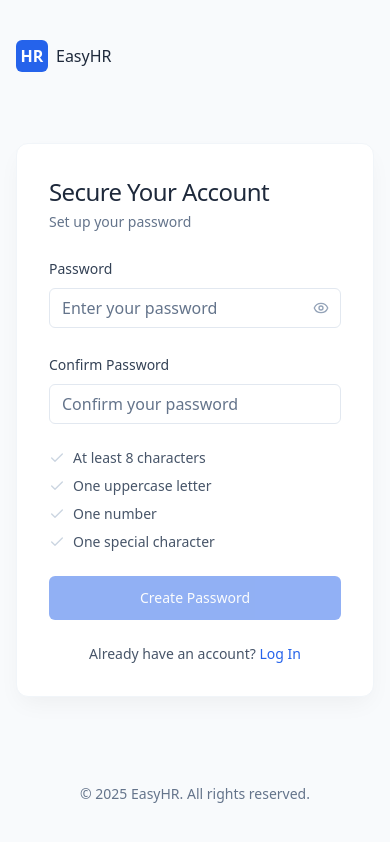
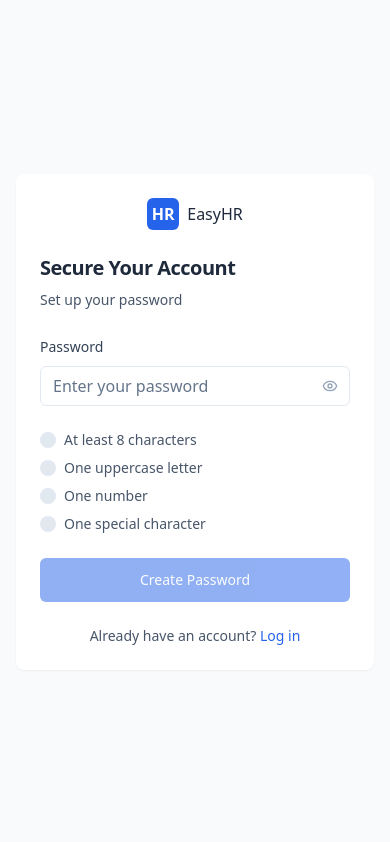
Before and after one commit to NikhilDendeti/gentle-signup-forms, a React (Vite) app: page /setup-password in a window 390 px wide. Built offline with nearby package versions, Linux system fonts and the light colour scheme.

Commit message:
Update UI for responsiveness
Update the UI components to be responsive and flexible across different screen sizes.

```diff
--- a/src/components/EmailUpdate.tsx
+++ b/src/components/EmailUpdate.tsx
@@ -2,7 +2,6 @@
 import { useState } from "react";
 import { useForm } from "react-hook-form";
 import { zodResolver } from "@hookform/resolvers/zod";
-import { Mail } from "lucide-react";
 import { toast } from "sonner";
 import { useNavigate } from "react-router-dom";
 
@@ -68,16 +67,22 @@ const EmailUpdate = ({ currentEmail = "johndoe@company.com" }: EmailUpdateProps)
   };
 
   return (
-    <div className="min-h-screen flex flex-col py-10 px-4 sm:px-6 md:py-16">
-      <header className="max-w-md mx-auto w-full mb-6">
+    <div className="min-h-screen flex flex-col bg-slate-50">
+      <div className="flex-1 flex items-center justify-center">
+        <div className="w-full max-w-md md:max-w-lg mx-auto px-4">
+          <div className="bg-white rounded-lg shadow-sm overflow-hidden p-6 md:p-8">
+            <div className="flex justify-center mb-6">
               <Logo />
-      </header>
-      <main className="flex-1 flex flex-col items-center justify-center w-full">
-        <div className="bg-white rounded-xl border border-slate-100 shadow-soft p-8 max-w-md w-full mx-auto animate-fade-in-up">
-          <h2 className="text-2xl font-medium text-slate-800 mb-1">Update your email address</h2>
-          <p className="text-slate-500 text-sm mb-6">
+            </div>
+
+            <div className="mb-6">
+              <h1 className="text-xl md:text-2xl font-semibold text-slate-800 mb-2">
+                Update your email address
+              </h1>
+              <p className="text-sm text-slate-600">
                 Please enter your new email address below
               </p>
+            </div>
 
             <div className="mb-6">
               <label className="text-sm font-medium text-slate-700 mb-1.5 block">Current email</label>
@@ -93,7 +98,7 @@ const EmailUpdate = ({ currentEmail = "johndoe@company.com" }: EmailUpdateProps)
                   name="email"
                   render={({ field }) => (
                     <FormItem>
-                    <FormLabel className="input-label">New email address</FormLabel>
+                      <FormLabel className="text-sm font-medium text-slate-700">New email address</FormLabel>
                       <FormControl>
                         <Input
                           {...field}
@@ -101,7 +106,7 @@ const EmailUpdate = ({ currentEmail = "johndoe@company.com" }: EmailUpdateProps)
                           className="h-10"
                         />
                       </FormControl>
-                    <FormMessage className="input-error" />
+                      <FormMessage className="text-xs text-red-500 mt-1" />
                     </FormItem>
                   )}
                 />
@@ -109,7 +114,7 @@ const EmailUpdate = ({ currentEmail = "johndoe@company.com" }: EmailUpdateProps)
                 <div className="space-y-3">
                   <Button
                     type="submit"
-                  className="primary-button h-11 w-full"
+                    className="w-full h-11 bg-blue-600 hover:bg-blue-700"
                     disabled={!form.formState.isValid || isSubmitting}
                   >
                     {isSubmitting ? (
@@ -125,7 +130,7 @@ const EmailUpdate = ({ currentEmail = "johndoe@company.com" }: EmailUpdateProps)
                   <Button
                     type="button"
                     variant="outline"
-                  className="h-11 w-full border-slate-200 text-slate-700 hover:bg-slate-50"
+                    className="w-full h-11 border-slate-200 text-slate-700 hover:bg-slate-50"
                     onClick={handleCancel}
                   >
                     Cancel
@@ -134,12 +139,8 @@ const EmailUpdate = ({ currentEmail = "johndoe@company.com" }: EmailUpdateProps)
               </form>
             </Form>
           </div>
-      </main>
-      <footer className="mt-10 text-center">
-        <p className="text-sm text-slate-500">
-          &copy; {new Date().getFullYear()} EasyHR. All rights reserved.
-        </p>
-      </footer>
+        </div>
+      </div>
     </div>
   );
 };
--- a/src/components/EmailVerification.tsx
+++ b/src/components/EmailVerification.tsx
@@ -1,9 +1,7 @@
 
 import { useState } from "react";
-import { Mail } from "lucide-react";
 import { toast } from "sonner";
 import { Link } from "react-router-dom";
-
 import { Button } from "@/components/ui/button";
 import Logo from "@/components/Logo";
 
@@ -35,26 +33,28 @@ const EmailVerification = ({ email = "user@email.com" }: EmailVerificationProps)
   };
 
   return (
-    <div className="min-h-screen flex flex-col py-10 px-4 sm:px-6 md:py-16">
-      <header className="max-w-md mx-auto w-full mb-6">
+    <div className="min-h-screen flex flex-col bg-slate-50">
+      <div className="flex-1 flex items-center justify-center">
+        <div className="w-full max-w-md md:max-w-lg mx-auto px-4">
+          <div className="bg-white rounded-lg shadow-sm overflow-hidden p-6 md:p-8">
+            <div className="flex justify-center mb-6">
               <Logo />
-      </header>
-      <main className="flex-1 flex flex-col items-center justify-center w-full">
-        <div className="bg-white rounded-xl border border-slate-100 shadow-soft p-8 max-w-md w-full mx-auto animate-fade-in-up">
-          <div className="flex flex-col items-center justify-center mb-6">
-            <div className="w-16 h-16 bg-blue-50 rounded-full flex items-center justify-center mb-4">
-              <Mail className="h-8 w-8 text-hrms-primary" />
             </div>
-            <h2 className="text-2xl font-medium text-slate-800 mb-1">Verify your email to continue</h2>
-            <p className="text-slate-500 text-sm text-center">
-              We sent a verification link to <span className="font-medium">{email}</span>.<br />
-              Check your inbox.
+
+            <div className="text-center mb-8">
+              <h1 className="text-xl md:text-2xl font-semibold text-slate-800 mb-2">
+                Verify your email to continue
+              </h1>
+              <p className="text-sm text-slate-600">
+                We sent a verification link to <span className="font-medium">{email}</span>.
+                <br />Check your inbox.
               </p>
             </div>
 
+            <div className="space-y-4">
               <Button
                 onClick={handleResendEmail}
-            className="primary-button h-11 w-full"
+                className="w-full h-11 bg-blue-600 hover:bg-blue-700"
                 disabled={isResending}
               >
                 {isResending ? (
@@ -67,21 +67,18 @@ const EmailVerification = ({ email = "user@email.com" }: EmailVerificationProps)
                 )}
               </Button>
 
-          <div className="mt-4 text-center">
+              <div className="text-center">
                 <Link
                   to="/update-email"
-              className="text-sm text-hrms-primary hover:underline font-medium"
+                  className="text-sm text-blue-600 hover:text-blue-700 hover:underline font-medium"
                 >
                   Edit Email Address
                 </Link>
               </div>
             </div>
-      </main>
-      <footer className="mt-10 text-center">
-        <p className="text-sm text-slate-500">
-          &copy; {new Date().getFullYear()} EasyHR. All rights reserved.
-        </p>
-      </footer>
+          </div>
+        </div>
+      </div>
     </div>
   );
 };
--- a/src/components/LoginForm.tsx
+++ b/src/components/LoginForm.tsx
@@ -1,3 +1,4 @@
+
 import { useState } from "react";
 import { useForm } from "react-hook-form";
 import { zodResolver } from "@hookform/resolvers/zod";
@@ -78,9 +79,12 @@ const LoginForm = () => {
   };
 
   return (
-    <div className="form-card">
-      <h2 className="text-2xl font-medium text-slate-800 mb-1">Login</h2>
-      <p className="text-slate-500 text-sm mb-6">
+    <div className="min-h-screen flex flex-col bg-slate-50">
+      <div className="flex-1 flex items-center justify-center">
+        <div className="w-full max-w-md md:max-w-lg mx-auto px-4">
+          <div className="bg-white rounded-lg shadow-sm overflow-hidden p-6 md:p-8">
+            <h2 className="text-xl md:text-2xl font-semibold text-slate-800 mb-1">Login</h2>
+            <p className="text-sm text-slate-600 mb-6">
               Access your HRMS administrator account
             </p>
 
@@ -91,7 +95,7 @@ const LoginForm = () => {
                   name="email"
                   render={({ field }) => (
                     <FormItem>
-                <FormLabel className="input-label">Email</FormLabel>
+                      <FormLabel className="text-sm font-medium text-slate-700">Email</FormLabel>
                       <div className="relative">
                         <FormControl>
                           <div className="relative">
@@ -104,7 +108,7 @@ const LoginForm = () => {
                           </div>
                         </FormControl>
                       </div>
-                <FormMessage className="input-error" />
+                      <FormMessage className="text-xs text-red-500 mt-1" />
                     </FormItem>
                   )}
                 />
@@ -114,7 +118,7 @@ const LoginForm = () => {
                   name="password"
                   render={({ field }) => (
                     <FormItem>
-                <FormLabel className="input-label">Password</FormLabel>
+                      <FormLabel className="text-sm font-medium text-slate-700">Password</FormLabel>
                       <div className="relative">
                         <Lock className="absolute left-3 top-1/2 -translate-y-1/2 h-4 w-4 text-slate-400" />
                         <FormControl>
@@ -139,7 +143,7 @@ const LoginForm = () => {
                           )}
                         </Button>
                       </div>
-                <FormMessage className="input-error" />
+                      <FormMessage className="text-xs text-red-500 mt-1" />
                     </FormItem>
                   )}
                 />
@@ -164,7 +168,7 @@ const LoginForm = () => {
                   />
                   <Link
                     to="/forgot-password"
-              className="text-sm text-hrms-primary hover:underline font-medium"
+                    className="text-sm text-blue-600 hover:text-blue-700 hover:underline font-medium"
                   >
                     Forgot password?
                   </Link>
@@ -172,7 +176,7 @@ const LoginForm = () => {
 
                 <Button
                   type="submit"
-            className="primary-button h-11 w-full"
+                  className="w-full h-11 bg-blue-600 hover:bg-blue-700"
                   disabled={!form.formState.isValid || isSubmitting}
                 >
                   {isSubmitting ? (
@@ -191,7 +195,7 @@ const LoginForm = () => {
               <Button
                 type="button"
                 variant="link"
-          className="text-hrms-primary font-medium p-0 h-auto"
+                className="text-blue-600 hover:text-blue-700 font-medium p-0 h-auto"
                 onClick={goToVerification}
               >
                 Need to verify your email?
@@ -201,13 +205,16 @@ const LoginForm = () => {
                 Don't have an account?{" "}
                 <Link
                   to="/"
-            className="text-hrms-primary hover:underline font-medium"
+                  className="text-blue-600 hover:text-blue-700 hover:underline font-medium"
                 >
                   Sign Up
                 </Link>
               </p>
             </div>
           </div>
+        </div>
+      </div>
+    </div>
   );
 };
 
--- a/src/components/PasswordSetup.tsx
+++ b/src/components/PasswordSetup.tsx
@@ -1,8 +1,8 @@
 
-import { useState } from "react";
+import { useState, useEffect } from "react";
 import { useForm } from "react-hook-form";
 import { zodResolver } from "@hookform/resolvers/zod";
-import { Eye, EyeOff, Check } from "lucide-react";
+import { Eye, EyeOff } from "lucide-react";
 import { toast } from "sonner";
 import { Link, useNavigate } from "react-router-dom";
 
@@ -54,13 +54,13 @@ const PasswordSetup = () => {
   };
 
   // Update password strength when password changes
-  useState(() => {
+  useEffect(() => {
     if (password) {
       calculatePasswordStrength(password);
     } else {
       setPasswordStrength(0);
     }
-  });
+  }, [password]);
 
   const getStrengthLabel = () => {
     if (passwordStrength <= 25) return "Weak password";
@@ -104,17 +104,28 @@ const PasswordSetup = () => {
     setShowPassword(!showPassword);
   };
 
+  const hasMinLength = password.length >= 8;
+  const hasUpperCase = /[A-Z]/.test(password);
+  const hasNumber = /[0-9]/.test(password);
+  const hasSpecialChar = /[^a-zA-Z0-9]/.test(password);
+
   return (
-    <div className="min-h-screen flex flex-col py-10 px-4 sm:px-6 md:py-16">
-      <header className="max-w-md mx-auto w-full mb-6">
+    <div className="min-h-screen flex flex-col bg-slate-50">
+      <div className="flex-1 flex items-center justify-center">
+        <div className="w-full max-w-md md:max-w-lg mx-auto px-4">
+          <div className="bg-white rounded-lg shadow-sm overflow-hidden p-6 md:p-8">
+            <div className="flex justify-center mb-6">
               <Logo />
-      </header>
-      <main className="flex-1 flex flex-col items-center justify-center w-full">
-        <div className="bg-white rounded-xl border border-slate-100 shadow-soft p-8 max-w-md w-full mx-auto animate-fade-in-up">
-          <h2 className="text-2xl font-medium text-slate-800 mb-1">Secure Your Account</h2>
-          <p className="text-slate-500 text-sm mb-6">
+            </div>
+
+            <div className="mb-6">
+              <h1 className="text-xl md:text-2xl font-semibold text-slate-800 mb-2">
+                Secure Your Account
+              </h1>
+              <p className="text-sm text-slate-600">
                 Set up your password
               </p>
+            </div>
 
             <Form {...form}>
               <form onSubmit={form.handleSubmit(handleSubmit)} className="space-y-6">
@@ -123,7 +134,7 @@ const PasswordSetup = () => {
                   name="password"
                   render={({ field }) => (
                     <FormItem>
-                    <FormLabel className="input-label">Password</FormLabel>
+                      <FormLabel className="text-sm font-medium text-slate-700">Password</FormLabel>
                       <div className="relative">
                         <FormControl>
                           <Input
@@ -131,10 +142,6 @@ const PasswordSetup = () => {
                             type={showPassword ? "text" : "password"}
                             placeholder="Enter your password"
                             className="pr-10 h-10"
-                          onChange={(e) => {
-                            field.onChange(e);
-                            calculatePasswordStrength(e.target.value);
-                          }}
                           />
                         </FormControl>
                         <Button
@@ -162,54 +169,41 @@ const PasswordSetup = () => {
                         </div>
                       )}
 
-                    <FormMessage className="input-error" />
+                      <FormMessage className="text-xs text-red-500 mt-1" />
                     </FormItem>
                   )}
                 />
 
-              <FormField
-                control={form.control}
-                name="confirmPassword"
-                render={({ field }) => (
-                  <FormItem>
-                    <FormLabel className="input-label">Confirm Password</FormLabel>
-                    <div className="relative">
-                      <FormControl>
-                        <Input
-                          {...field}
-                          type={showPassword ? "text" : "password"}
-                          placeholder="Confirm your password"
-                          className="pr-10 h-10"
-                        />
-                      </FormControl>
+                <div className="space-y-2 mt-4">
+                  <div className="flex items-center space-x-2">
+                    <div className={`w-4 h-4 rounded-full flex items-center justify-center ${hasMinLength ? 'bg-green-500' : 'bg-slate-200'}`}>
+                      {hasMinLength && <div className="w-2 h-2 bg-white rounded-full"></div>}
                     </div>
-                    <FormMessage className="input-error" />
-                  </FormItem>
-                )}
-              />
-
-              <div className="space-y-2">
-                <div className="flex items-start space-x-2">
-                  <Check className={`w-4 h-4 mt-0.5 ${/^.{8,}$/.test(password) ? 'text-green-500' : 'text-slate-300'}`} />
                     <span className="text-sm text-slate-600">At least 8 characters</span>
                   </div>
-                <div className="flex items-start space-x-2">
-                  <Check className={`w-4 h-4 mt-0.5 ${/[A-Z]/.test(password) ? 'text-green-500' : 'text-slate-300'}`} />
+                  <div className="flex items-center space-x-2">
+                    <div className={`w-4 h-4 rounded-full flex items-center justify-center ${hasUpperCase ? 'bg-green-500' : 'bg-slate-200'}`}>
+                      {hasUpperCase && <div className="w-2 h-2 bg-white rounded-full"></div>}
+                    </div>
                     <span className="text-sm text-slate-600">One uppercase letter</span>
                   </div>
-                <div className="flex items-start space-x-2">
-                  <Check className={`w-4 h-4 mt-0.5 ${/[0-9]/.test(password) ? 'text-green-500' : 'text-slate-300'}`} />
+                  <div className="flex items-center space-x-2">
+                    <div className={`w-4 h-4 rounded-full flex items-center justify-center ${hasNumber ? 'bg-green-500' : 'bg-slate-200'}`}>
+                      {hasNumber && <div className="w-2 h-2 bg-white rounded-full"></div>}
+                    </div>
                     <span className="text-sm text-slate-600">One number</span>
                   </div>
-                <div className="flex items-start space-x-2">
-                  <Check className={`w-4 h-4 mt-0.5 ${/[^a-zA-Z0-9]/.test(password) ? 'text-green-500' : 'text-slate-300'}`} />
+                  <div className="flex items-center space-x-2">
+                    <div className={`w-4 h-4 rounded-full flex items-center justify-center ${hasSpecialChar ? 'bg-green-500' : 'bg-slate-200'}`}>
+                      {hasSpecialChar && <div className="w-2 h-2 bg-white rounded-full"></div>}
+                    </div>
                     <span className="text-sm text-slate-600">One special character</span>
                   </div>
                 </div>
 
                 <Button
                   type="submit"
-                className="primary-button h-11 w-full"
+                  className="w-full h-11 bg-blue-600 hover:bg-blue-700 mt-6"
                   disabled={!form.formState.isValid || isSubmitting}
                 >
                   {isSubmitting ? (
@@ -229,19 +223,15 @@ const PasswordSetup = () => {
                 Already have an account?{" "}
                 <Link
                   to="/login"
-                className="text-hrms-primary hover:underline font-medium"
+                  className="text-blue-600 hover:text-blue-700 hover:underline font-medium"
                 >
-                Log In
+                  Log in
                 </Link>
               </p>
             </div>
           </div>
-      </main>
-      <footer className="mt-10 text-center">
-        <p className="text-sm text-slate-500">
-          &copy; {new Date().getFullYear()} EasyHR. All rights reserved.
-        </p>
-      </footer>
+        </div>
+      </div>
     </div>
   );
 };
--- a/src/pages/VerifyEmail.tsx
+++ b/src/pages/VerifyEmail.tsx
@@ -4,7 +4,7 @@ import { useLocation } from "react-router-dom";
 import EmailVerification from "@/components/EmailVerification";
 
 const VerifyEmail = () => {
-  const [email, setEmail] = useState<string>("user@email.com");
+  const [email, setEmail] = useState<string>("");
   const location = useLocation();
 
   useEffect(() => {
@@ -14,6 +14,9 @@ const VerifyEmail = () => {
 
     if (emailParam) {
       setEmail(emailParam);
+    } else {
+      // Default email if none provided
+      setEmail("user@email.com");
     }
   }, [location]);
 
```
Lines whose indentation alone changed are shown as unchanged.
